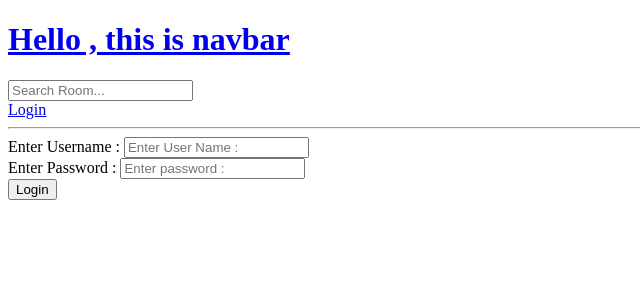
After one commit to Hrithik2212/StudyLounge, a Django app: page /login/ in a window 1280 px wide. The commit adds this page. Shown: the top 300 px of the page, without its empty margins (0-640 px from the left). Run offline with Django 4.2, Linux system fonts and the light colour scheme.

Commit message:
Added login & logout functionalities with auth

```diff
--- /dev/null
+++ b/studybud/base/templates/base/login_registration.html
@@ -0,0 +1,15 @@
+{% extends 'Main.html'%}
+{%block content%}
+<div>
+    <form method="POST"  action="">
+        {% csrf_token %}
+        <label>Enter Username :</label>
+        <input type="text" name="User-Name" placeholder="Enter User Name :" required/ >
+        <br>
+        <label>Enter Password :</label>
+        <input type="password" name="password" placeholder="Enter password :" required/ >
+        <br>
+        <input type="submit" value="Login"/>
+    </form>
+</div>
+{%endblock%}
--- a/studybud/base/urls.py
+++ b/studybud/base/urls.py
@@ -7,4 +7,6 @@ urlpatterns  = [
         path('create-room/', views.create_room , name="create-room"),
         path('update-room/<str:pk>/' , views.update_room , name ="update-room"),
         path('delete-room/<str:pk>/' , views.delete_room , name ="delete-room"),
+        path('login/' , views.login_page , name="login") ,
+        path('logout/' , views.logout_page , name='logout'),
 ]
--- a/studybud/base/views.py
+++ b/studybud/base/views.py
@@ -1,8 +1,37 @@
 from django.shortcuts import render , redirect
-from .models import Room , Topic
+from .models import Room , Topic , User
+from django.contrib import  messages
+from django.contrib.auth import authenticate , login ,  logout
 from .forms import RoomForm
 from django.db.models import Q
 # Create your views here.
+
+
+def login_page(request):
+    if request.method == 'POST':
+        username = request.POST.get("User-Name")
+        password = request.POST.get("password")
+
+        try :
+            user = User.objects.get(username=username)
+        except:
+            messages.error(request , "User doesn't exist")
+
+        user = authenticate(request , username=username , password=password)
+
+        if user is not None :
+            login(request , user )
+            return redirect('home')
+        else :
+            messages.error(request , "The password you have enetered is incorrect ")
+
+    return render(request , 'base/login_registration.html')
+
+def logout_page(request):
+    logout(request)
+    return render(request , 'base/login_registration.html')
+
+
 def home(request):
     q = request.GET.get('q') if request.GET.get('q') != None else ''
 
--- a/studybud/templates/Main.html
+++ b/studybud/templates/Main.html
@@ -7,6 +7,15 @@
 </head>
 <body>
     {%include 'navbar.html'%}
+    {% if messages %}
+		<div class="messages">
+		{% for message in messages %}
+			<div class="alert {% if message.tags %}alert-{{ message.tags }}"{% endif %}>
+				{{ message }}
+			</div>
+		{% endfor %}
+		</div>
+	{% endif %}
     {% block content %}
 
     {% endblock %}
--- a/studybud/templates/navbar.html
+++ b/studybud/templates/navbar.html
@@ -4,4 +4,9 @@
 <form method="'GET" action="{% url 'home' %}">
     <input type="text" name ='q' placeholder="Search Room..."/>
 </form>
+{% if request.user.is_authenticated %}
+    <a href="{%url 'logout'%}">LogOut</a>
+{% else %}
+    <a href="{%url 'login'%}">Login</a>
+{% endif %}
 <hr>
```
Also changed, not shown: studybud/base/templates/base/home.html (+4 -3 lines), studybud/db.sqlite3.
